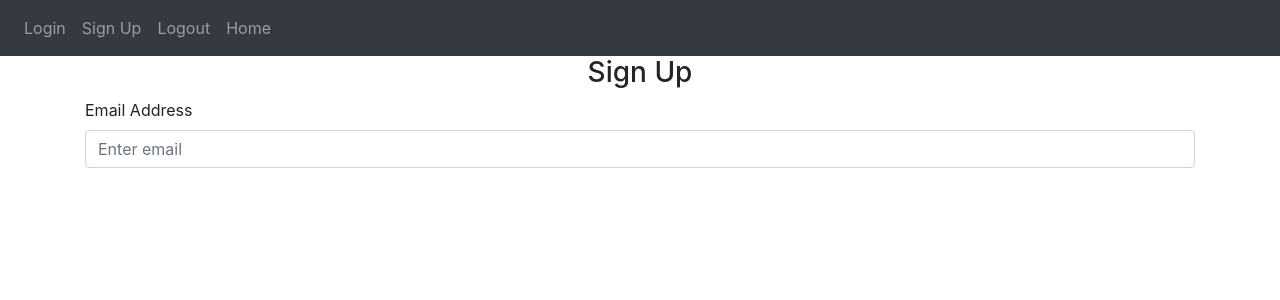
After one commit to Se7enBit/DatabasesProject, a Flask app: template website/templates/sign_up.html in a window 1280 px wide. The commit adds this page. Shown: the top 300 px of the page. Run offline with Flask 3, Linux system fonts and the light colour scheme; the template is opened without the code that fills it, so the values that code supplies are empty; some libraries are stand-ins or nearby versions.

Commit message:
half tutorial done

```diff
--- a/main.py
+++ b/main.py
@@ -2,6 +2,7 @@ from website import create_app
 
 app = create_app()
 
-if __name__ == '__main__':
+if __name__ == '__main__':  # if we run the file it starts
+    # debug mode: every time we change it restarts the server
     app.run(debug=True)
     print("Hello World")
--- a/website/__init__.py
+++ b/website/__init__.py
@@ -4,4 +4,10 @@ from flask import Flask
 def create_app():
     app = Flask(__name__)
     app.config['SECRET_KEY'] = 'rwrharwgngwrdgrwogrwmrg string'
+
+    from .views import views
+    from .auth import auth
+
+    app.register_blueprint(views, url_prefix='/')
+    app.register_blueprint(auth, url_prefix='/')
     return app
--- a/website/templates/base.html
+++ b/website/templates/base.html
@@ -1,9 +1,84 @@
 <!DOCTYPE html>
 <html>
   <head>
-    <title></title>
+    <meta charset="utf-8" />
+    <meta
+      name="viewport"
+      content="width=device-width, initial-scale=1"
+    />
+    <link
+      rel="stylesheet"
+      href="https://stackpath.bootstrapcdn.com/bootstrap/4.4.1/css/bootstrap.min.css"
+      integrity="sha384-Vkoo8x4CGsO3+Hhxv8T/Q5PaXtkKtu6ug5TOeNV6gBiFeWPGFN9MuhOf23Q9Ifjh"
+      crossorigin="anonymous"
+    />
+    <link
+      rel="stylesheet"
+      href="https://stackpath.bootstrapcdn.com/font-awesome/4.7.0/css/font-awesome.min.css"
+      crossorigin="anonymous"
+    />
 
+    <title>{% block title %}Home{% endblock %}</title>
   </head>
   <body>
+    <nav class="navbar navbar-expand-lg navbar-dark bg-dark">
+      <button
+        class="navbar-toggler"
+        type="button"
+        data-toggle="collapse"
+        data-target="#navbar"
+      >
+        <span class="navbar-toggler-icon"></span>
+      </button>
+      <div
+        class="collapse navbar-collapse"
+        id="navbar"
+      >
+        <div class="navbar-nav">
+          <a
+            class="nav-item nav-link"
+            id="login"
+            href="/login"
+            >Login</a
+          >
+          <a
+            class="nav-item nav-link"
+            id="signUp"
+            href="/sign-up"
+            >Sign Up</a
+          >
+          <a
+            class="nav-item nav-link"
+            id="logout"
+            href="/logout"
+            >Logout</a
+          >
+          <a
+            class="nav-item nav-link"
+            id="home"
+            href="/"
+            >Home</a
+          >
+        </div>
+      </div>
+    </nav>
+
+    <div class="container">{% block content %} {% endblock %}</div>
+
+    <script
+      src="https://code.jquery.com/jquery-3.2.1.slim.min.js"
+      integrity="sha384-KJ3o2DKtIkvYIK3UENzmM7KCkRr/rE9/Qpg6aAZGJwFDMVNA/GpGFF93hXpG5KkN"
+      crossorigin="anonymous"
+    ></script>
+    <script
+      src="https://cdnjs.cloudflare.com/ajax/libs/popper.js/1.12.9/umd/popper.min.js"
+      integrity="sha384-ApNbgh9B+Y1QKtv3Rn7W3mgPxhU9K/ScQsAP7hUibX39j7fakFPskvXusvfa0b4Q"
+      crossorigin="anonymous"
+    ></script>
+    <script
+      src="https://maxcdn.bootstrapcdn.com/bootstrap/4.0.0/js/bootstrap.min.js"
+      integrity="sha384-JZR6Spejh4U02d8jOt6vLEHfe/JQGiRRSQQxSfFWpi1MquVdAyjUar5+76PVCmYl"
+      crossorigin="anonymous"
+    ></script>
   </body>
 </html>
--- /dev/null
+++ b/website/templates/home.html
@@ -0,0 +1,3 @@
+{% extends "base.html" %}{% block title %}Home{% endblock %} {% block content %}
+<h1>This is the home page</h1>
+{% endblock %}
--- /dev/null
+++ b/website/templates/login.html
@@ -0,0 +1,4 @@
+{% extends "base.html" %}{% block title %}Login{% endblock %} {% block content
+%}
+<h1>This is the login page</h1>
+{% endblock %}
--- /dev/null
+++ b/website/templates/sign_up.html
@@ -0,0 +1,16 @@
+{% extends "base.html" %}{% block title %}Sign Up{% endblock %} {% block content
+%}
+<form method="POST">
+  <h3 align="center">Sign Up</h3>
+  <div class="form-group">
+    <label for="email">Email Address</label>
+    <input
+      type="email"
+      class="form-control"
+      id="email"
+      name="email"
+      placeholder="Enter email"
+    />
+  </div>
+</form>
+{% endblock %}
```
Also changed, not shown: website/auth.py (added, +18 -0 lines), website/views.py (added, +8 -0 lines), website/models.py (added).
